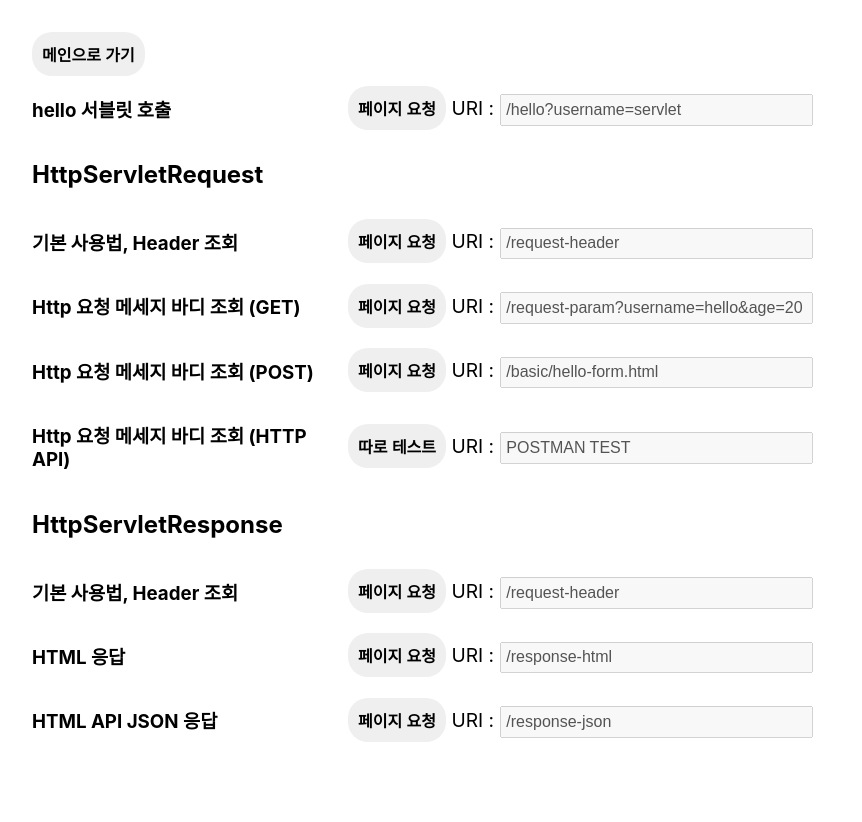
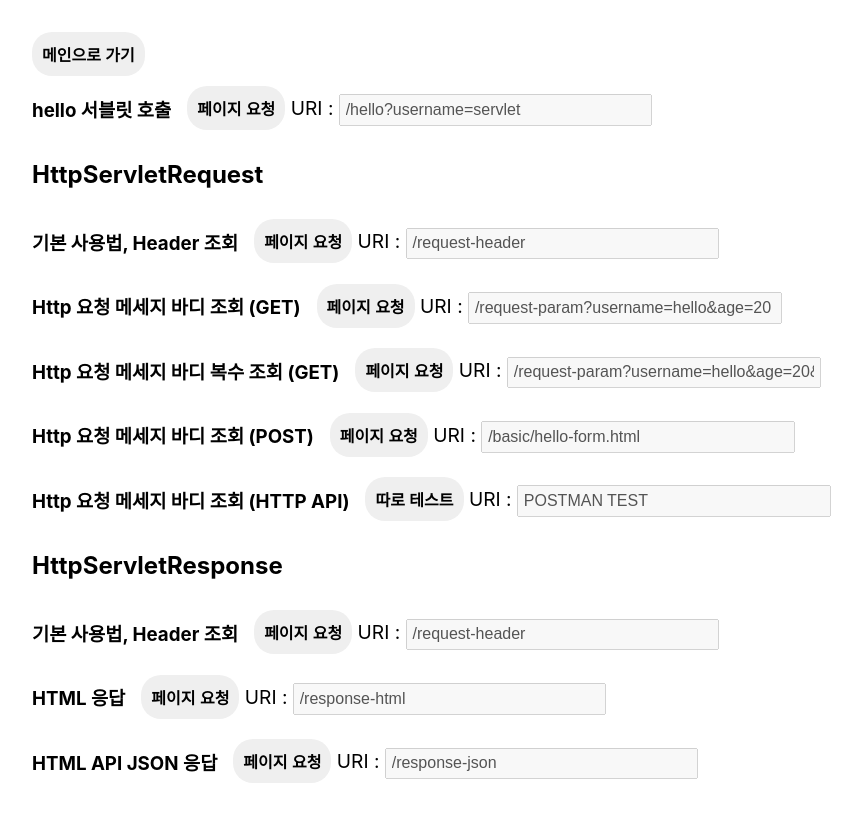
Before and after one commit to newfly101/DemoSpringMVC, a React (Create React App) app in the folder web/: page /basic in a window 1280 px wide. Shown: the top 822 px of the page, without its empty margins (0-862 px from the left). Before the commit the page ends 800 px from the top, so only its background shows below. Built offline with nearby package versions, Linux system fonts and the light colour scheme; the HTML template or start-up script is replaced by a standard one.

Commit message:
[FE] 백엔드 로직에서 설명이 필요하면 tooltip으로 화면에 보여줄 수 있게 변경

```diff
--- a/web/src/css/global/index.module.scss
+++ b/web/src/css/global/index.module.scss
@@ -30,9 +30,35 @@
   justify-content: flex-start;
   align-items: center;
 
-  h3 {
-    flex: 1;
+  .tootipBox {
+    display: inline-block;
+    position: relative;
+    flex-direction: column;
+
+    h3 {
+      flex: 1;
+
+      &:hover + .tooltip {
+        opacity: 1;
+        visibility: visible;
+      }
+    }
+    .tooltip {
+      position: absolute;
+      top: 70%;
+      left: 70%;
+      transform: translateX(-50%);
+      background-color: rgba(0, 0, 0, 0.75);
+      color: white;
+      padding: 5px 10px;
+      border-radius: 5px;
+      white-space: nowrap;
+      opacity: 0;
+      visibility: hidden;
+      transition: opacity 0.2s ease-in-out, visibility 0.2s;
+    }
   }
+
 
   .tableDetail {
     flex: 3;
--- a/web/src/page/BasicPage.js
+++ b/web/src/page/BasicPage.js
@@ -25,6 +25,15 @@ const PAGE_JSON_DATA = [
         name: "Http 요청 메세지 바디 조회 (GET)",
         reqURI: "/request-param?username=hello&age=20",
         reqName: "페이지 요청"
+
+    },
+    {
+        index: 3,
+        id: "servletRequest-2",
+        name: "Http 요청 메세지 바디 복수 조회 (GET)",
+        reqURI: "/request-param?username=hello&age=20&username=hello2",
+        reqName: "페이지 요청",
+        tooltip: "메세지 key의 이름이 같은 것이 여러개 들어오는 경우"
 
     },
     {
@@ -104,7 +113,10 @@ const BasicPage = () => {
                 .filter((item) => item.index >= 2 && item.index <= 5)
                 .map((item) => (
                     <div className={styles.lessonTable} key={item.index}>
-                        <h3>{item.name}</h3>
+                        <div className={styles.tootipBox}>
+                            <h3>{item.name}</h3>
+                            {item.tooltip && <span className={styles.tooltip}>{item.tooltip}</span>}
+                        </div>
                         <div className={styles.tableDetail}>
                             <button className={styles.linkTag} onClick={() => handleNavigateTo(item.reqURI)}>
                                 {item.reqName}
```
Also changed, not shown: 1 other file (tests, documents, lock files or other folders).
